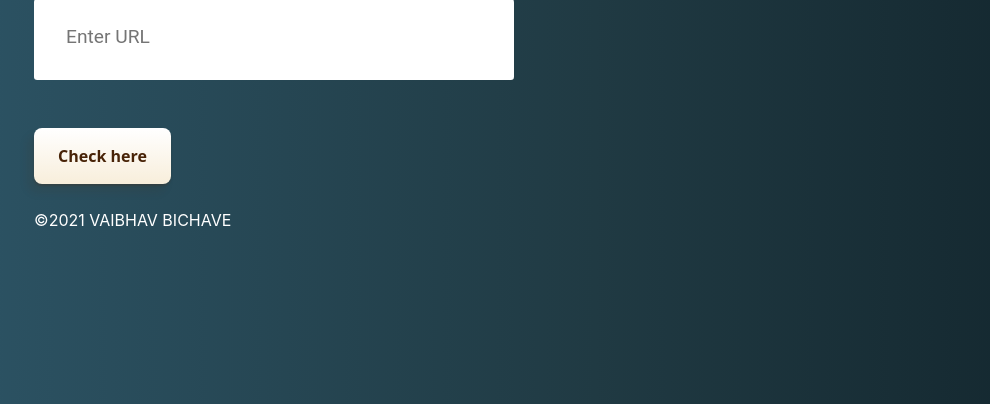
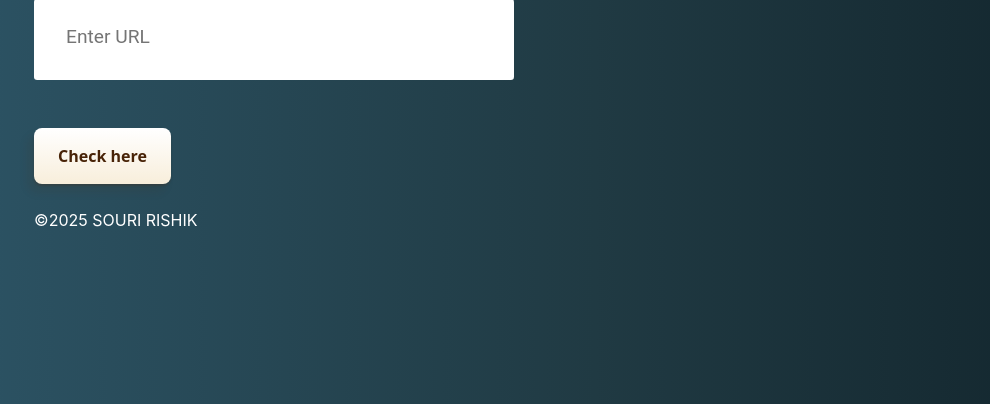
Before and after one commit to SouriRishik/Phising-URL-and-Website-Detection, a Flask app: page / in a window 1280 px wide. Shown: the part 199-603 px from the top of the page, without its empty margins (45-1035 px from the left). Run offline with Flask 3, Linux system fonts and the light colour scheme; parts of the project's set-up code (start-up, migrations or seed data) failed here and were passed over; some libraries are stand-ins or nearby versions.

Commit message:
feat: added name tag

```diff
--- a/templates/index.html
+++ b/templates/index.html
@@ -45,7 +45,7 @@
     </div>
 </div>
 <br>
-<p>©2021 VAIBHAV BICHAVE</p>
+<p>©2025 SOURI RISHIK</p>
 </div>
 
     <!-- JavaScript -->
```
